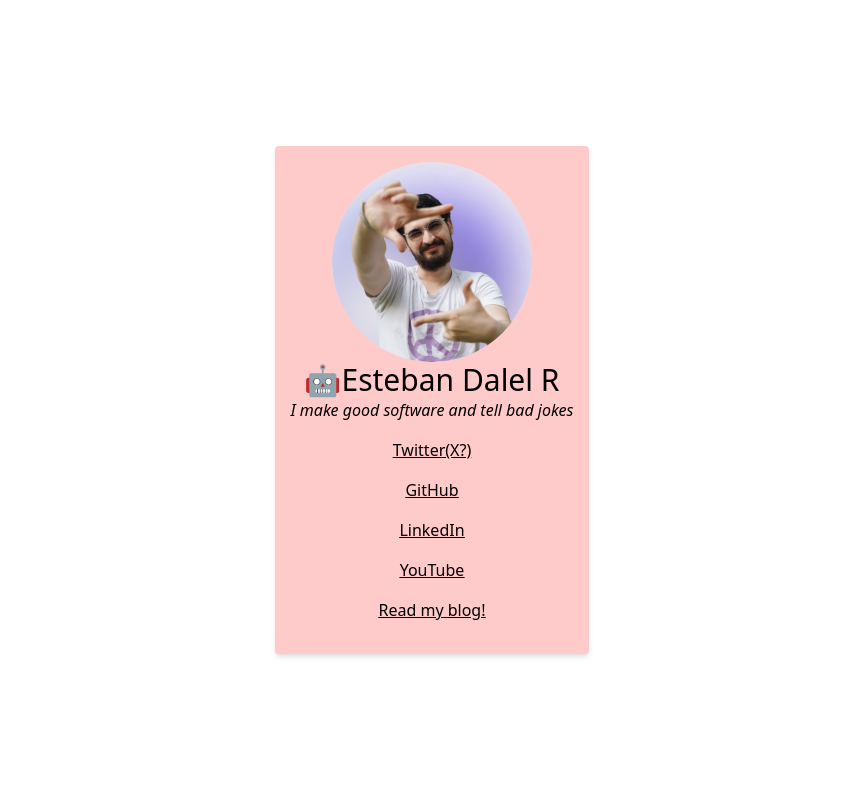
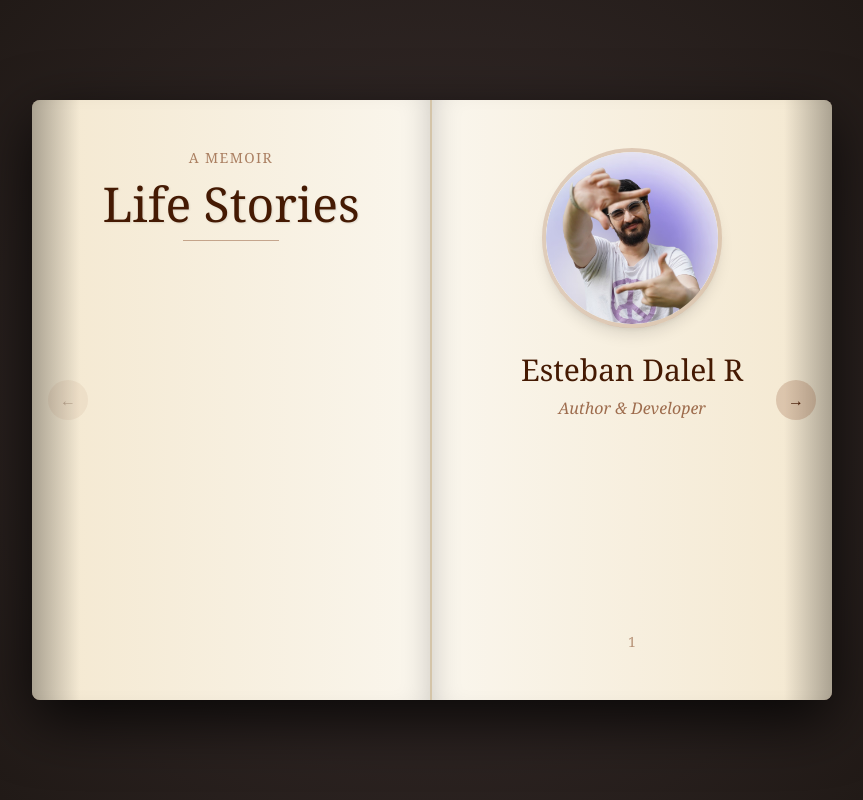
Before and after one commit to EstebanDalelR/estebandalelr.github.io, a Next.js app: page / in a window 1280 px wide. Shown: the whole page, without its empty margins (208-1071 px from the left). Built offline with nearby package versions, Linux system fonts and the light colour scheme.

Commit message:
Add leather-bound book design with slow page-turning animations

```diff
--- a/app/page.tsx
+++ b/app/page.tsx
@@ -1,28 +1,200 @@
+'use client';
+import { useState } from 'react';
 import Image from "next/image";
 import author from "../public/estebandalelr.jpg";
 
 export default function IndexPage() {
+  const [currentPage, setCurrentPage] = useState(0);
+  const [isAnimating, setIsAnimating] = useState(false);
+
+  const turnPage = (direction: 'next' | 'prev') => {
+    if (isAnimating) return;
+    setIsAnimating(true);
+
+    setTimeout(() => {
+      if (direction === 'next' && currentPage < 2) {
+        setCurrentPage(currentPage + 1);
+      } else if (direction === 'prev' && currentPage > 0) {
+        setCurrentPage(currentPage - 1);
+      }
+      setIsAnimating(false);
+    }, 800);
+  };
+
   return (
-    <div className="w-full h-screen flex justify-center items-center">
-      <div className="shadow-md flex justify-center items-center flex-col p-4 rounded bg-red-200">
-        <Image
-          className="rounded-full"
-          placeholder="blur"
-          alt="picture of esteban"
-          width={200} // specify the width of the image
-          height={200} // specify the height of the image
-          priority // preloads the image
-          src={author}
-        />
-        <h1 className="text-3xl">🤖Esteban Dalel R</h1>
-        <h2 className="italic">I make good software and tell bad jokes</h2>
-        <div className="w-full flex items-center justify-center underline flex-col space-y-4 py-4">
-          <a href="https://twitter.com/EstebanDalelR">Twitter(X?)</a>
-          <a href="https://github.com/estebandalelr/">GitHub</a>
-          <a href="https://www.linkedin.com/in/estebandalelr/">LinkedIn</a>
-          <a href="https://www.youtube.com/@estebandalelr">YouTube</a>
-          <a href="https://blog.estebandalelr.co">Read my blog!</a>
+    <div className="w-full min-h-screen flex justify-center items-center p-8"
+         style={{
+           background: 'radial-gradient(circle at center, #3a2f2f 0%, #1a1410 100%)',
+         }}>
+
+      {/* Book Container */}
+      <div className="relative" style={{
+        width: '800px',
+        height: '600px',
+        perspective: '2000px',
+      }}>
+
+        {/* Book Cover/Spine Shadow */}
+        <div className="absolute inset-0 rounded-lg shadow-2xl"
+             style={{
+               background: 'linear-gradient(to right, #4a3425 0%, #5c4033 5%, #6d4c3a 50%, #5c4033 95%, #4a3425 100%)',
+               boxShadow: '0 20px 60px rgba(0,0,0,0.8), inset 0 1px 0 rgba(255,255,255,0.1)',
+             }}>
         </div>
+
+        {/* Left Page Decoration (binding shadow) */}
+        <div className="absolute left-0 top-0 bottom-0 w-12 bg-gradient-to-r from-black/30 to-transparent pointer-events-none z-10 rounded-l-lg"></div>
+
+        {/* Right Page Decoration (binding shadow) */}
+        <div className="absolute right-0 top-0 bottom-0 w-12 bg-gradient-to-l from-black/30 to-transparent pointer-events-none z-10 rounded-r-lg"></div>
+
+        {/* Book Pages Container */}
+        <div className="absolute inset-0 flex">
+
+          {/* Left Page */}
+          <div className="w-1/2 p-12 flex flex-col justify-between relative"
+               style={{
+                 background: 'linear-gradient(to right, #f4e8d0 0%, #faf6ed 100%)',
+                 borderRight: '2px solid #d4c4a8',
+                 boxShadow: 'inset -20px 0 30px -20px rgba(0,0,0,0.2)',
+                 borderTopLeftRadius: '8px',
+                 borderBottomLeftRadius: '8px',
+               }}>
+
+            <div className={`transition-opacity duration-1000 ${isAnimating ? 'opacity-0' : 'opacity-100'}`}>
+              {currentPage === 0 && (
+                <div className="h-full flex flex-col justify-center items-center space-y-6">
+                  <div className="text-center space-y-3">
+                    <div className="text-sm tracking-widest text-amber-900/60 font-serif">A MEMOIR</div>
+                    <h1 className="text-5xl font-serif text-amber-950" style={{
+                      textShadow: '1px 1px 2px rgba(0,0,0,0.1)',
+                      fontFamily: 'Georgia, serif'
+                    }}>
+                      Life Stories
+                    </h1>
+                    <div className="w-24 h-px bg-amber-900/40 mx-auto mt-4"></div>
+                  </div>
+                </div>
+              )}
+
+              {currentPage === 1 && (
+                <div className="space-y-6">
+                  <h2 className="text-2xl font-serif text-amber-950 border-b border-amber-900/30 pb-2">Chapter I</h2>
+                  <div className="text-amber-950/90 leading-relaxed font-serif space-y-4" style={{
+                    fontFamily: 'Georgia, serif',
+                    fontSize: '16px',
+                    lineHeight: '1.8'
+                  }}>
+                    <p className="first-letter:text-5xl first-letter:font-bold first-letter:mr-1 first-letter:float-left first-letter:text-amber-900">
+                      I was born in the vibrant city of Miami, where the sun kissed the ocean and the air was thick with humidity and promise.
+                    </p>
+                  </div>
+                </div>
+              )}
+
+              {currentPage === 2 && (
+                <div className="space-y-6">
+                  <h2 className="text-2xl font-serif text-amber-950 border-b border-amber-900/30 pb-2">Links</h2>
+                  <div className="space-y-3 font-serif">
+                    <a href="https://twitter.com/EstebanDalelR" className="block text-amber-900 hover:text-amber-700 transition-colors duration-500">Twitter</a>
+                    <a href="https://github.com/estebandalelr/" className="block text-amber-900 hover:text-amber-700 transition-colors duration-500">GitHub</a>
+                    <a href="https://www.linkedin.com/in/estebandalelr/" className="block text-amber-900 hover:text-amber-700 transition-colors duration-500">LinkedIn</a>
+                  </div>
+                </div>
+              )}
+            </div>
+
+            {/* Page number */}
+            <div className="text-center text-amber-900/50 text-sm font-serif mt-4">
+              {currentPage * 2 || ''}
+            </div>
+          </div>
+
+          {/* Right Page */}
+          <div className="w-1/2 p-12 flex flex-col justify-between relative"
+               style={{
+                 background: 'linear-gradient(to left, #f4e8d0 0%, #faf6ed 100%)',
+                 boxShadow: 'inset 20px 0 30px -20px rgba(0,0,0,0.2)',
+                 borderTopRightRadius: '8px',
+                 borderBottomRightRadius: '8px',
+               }}>
+
+            <div className={`transition-opacity duration-1000 ${isAnimating ? 'opacity-0' : 'opacity-100'}`}>
+              {currentPage === 0 && (
+                <div className="h-full flex flex-col justify-center items-center">
+                  <Image
+                    className="rounded-full shadow-lg border-4 border-amber-900/20"
+                    placeholder="blur"
+                    alt="picture of esteban"
+                    width={180}
+                    height={180}
+                    priority
+                    src={author}
+                  />
+                  <h3 className="text-3xl font-serif text-amber-950 mt-6" style={{
+                    fontFamily: 'Georgia, serif'
+                  }}>
+                    Esteban Dalel R
+                  </h3>
+                  <p className="text-amber-900/70 italic mt-2 font-serif">Author & Developer</p>
+                </div>
+              )}
+
+              {currentPage === 1 && (
+                <div className="space-y-4">
+                  <div className="text-amber-950/90 leading-relaxed font-serif space-y-4" style={{
+                    fontFamily: 'Georgia, serif',
+                    fontSize: '16px',
+                    lineHeight: '1.8'
+                  }}>
+                    <p>
+                      The palm trees swayed in the tropical breeze, and the sounds of Spanish and English mingled in the streets.
+                    </p>
+                    <p>
+                      But my story truly began when I grew up in Ireland, where emerald hills replaced sandy beaches, and rain became my constant companion.
+                    </p>
+                  </div>
+                </div>
+              )}
+
+              {currentPage === 2 && (
+                <div className="space-y-6">
+                  <div className="space-y-3 font-serif">
+                    <a href="https://www.youtube.com/@estebandalelr" className="block text-amber-900 hover:text-amber-700 transition-colors duration-500">YouTube</a>
+                    <a href="https://blog.estebandalelr.co" className="block text-amber-900 hover:text-amber-700 transition-colors duration-500">Blog</a>
+                  </div>
+                  <div className="mt-8 text-amber-900/60 italic text-sm font-serif">
+                    "I make good software and tell bad jokes"
+                  </div>
+                </div>
+              )}
+            </div>
+
+            {/* Page number */}
+            <div className="text-center text-amber-900/50 text-sm font-serif mt-4">
+              {currentPage * 2 + 1}
+            </div>
+          </div>
+        </div>
+
+        {/* Navigation Buttons */}
+        <button
+          onClick={() => turnPage('prev')}
+          disabled={currentPage === 0 || isAnimating}
+          className="absolute left-4 top-1/2 -translate-y-1/2 w-10 h-10 rounded-full bg-amber-900/20 hover:bg-amber-900/40 disabled:opacity-30 disabled:cursor-not-allowed transition-all duration-500 flex items-center justify-center text-amber-950"
+          style={{ zIndex: 20 }}
+        >
+          ←
+        </button>
+
+        <button
+          onClick={() => turnPage('next')}
+          disabled={currentPage === 2 || isAnimating}
+          className="absolute right-4 top-1/2 -translate-y-1/2 w-10 h-10 rounded-full bg-amber-900/20 hover:bg-amber-900/40 disabled:opacity-30 disabled:cursor-not-allowed transition-all duration-500 flex items-center justify-center text-amber-950"
+          style={{ zIndex: 20 }}
+        >
+          →
+        </button>
       </div>
     </div>
   );
```
